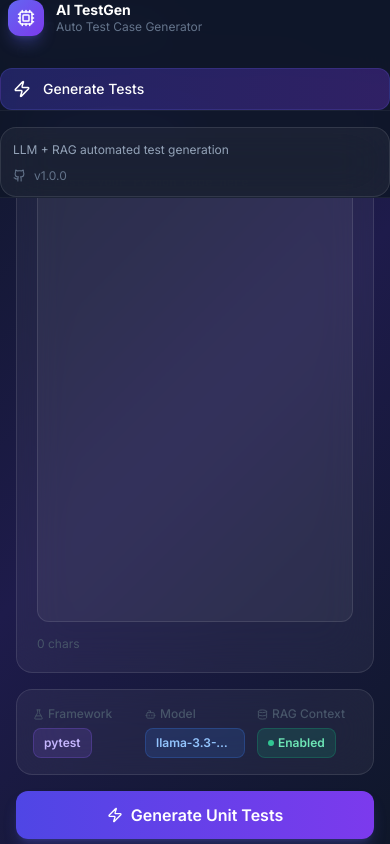
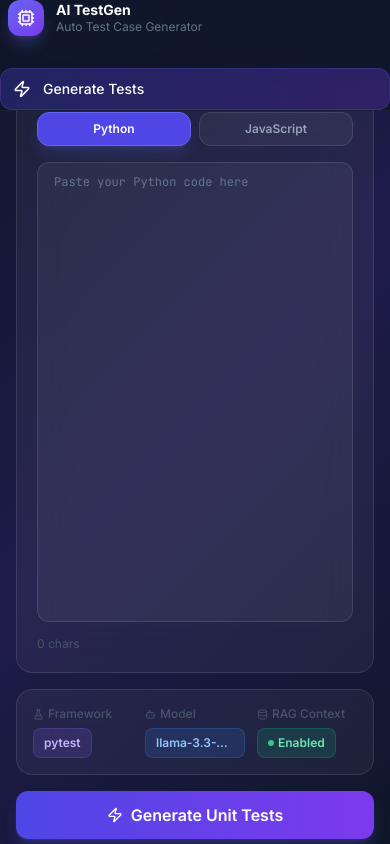
Before and after one commit to HariKrishna-9885699666/ai-driven-automated-test-case-generation-system, a React (Vite) app in the folder frontend/: page /generate in a window 390 px wide. Shown: the top 844 px of the page. Built offline with nearby package versions, Linux system fonts and the light colour scheme; no server answers.

Commit message:
Update Sidebar component: clarify footer visibility and enhance styling for mobile responsiveness

```diff
--- a/frontend/src/components/Layout/Sidebar.jsx
+++ b/frontend/src/components/Layout/Sidebar.jsx
@@ -30,8 +30,8 @@ export default function Sidebar() {
         </NavLink>
       </nav>
 
-      {/* Footer */}
-      <div className="pt-4 border-t border-white/5">
+      {/* Footer (hidden on mobile) */}
+      <div className="hidden md:block pt-4 border-t border-white/5 md:fixed md:bottom-0 md:w-[220px] md:bg-transparent md:border-t md:border-white/5 md:left-0 md:z-40">
         <div className="glass-card p-3">
           <p className="text-slate-400 text-xs leading-relaxed">
             LLM + RAG automated test generation
```
